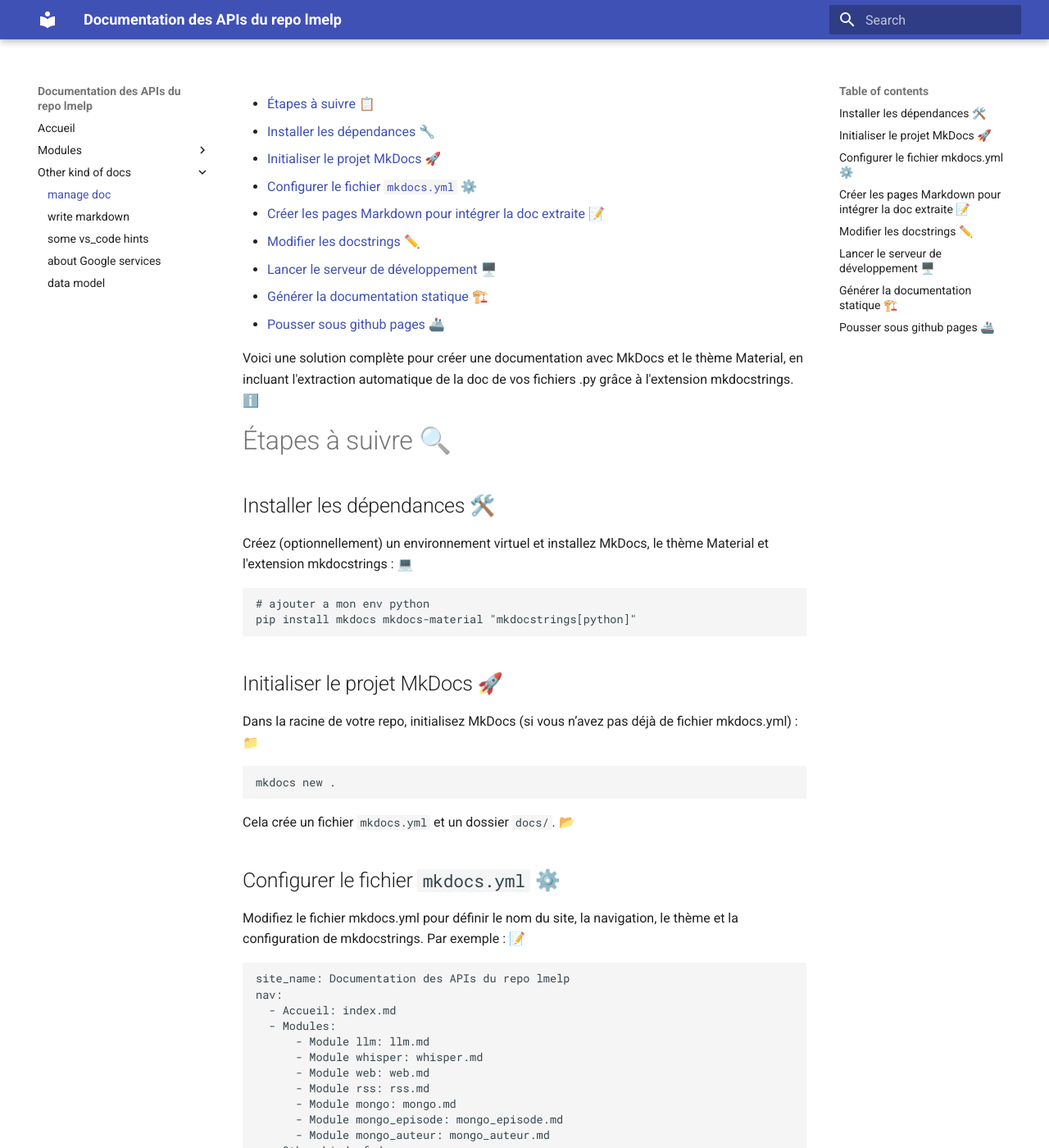
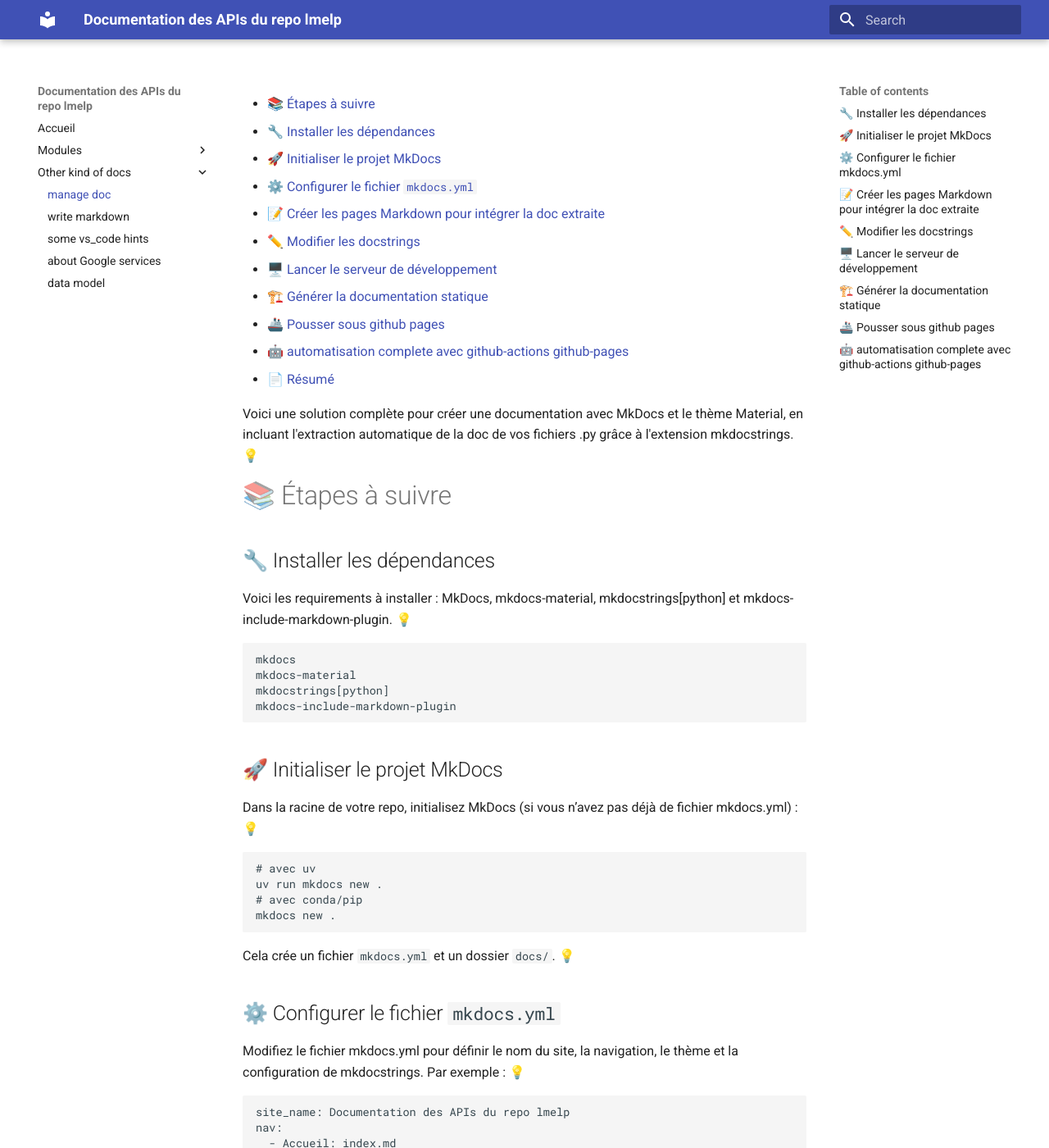
Before and after one commit to castorfou/lmelp, an MkDocs documentation site: the page built from docs/readme_doc.md, in a window 1280 px wide and 1400 px high. Shown: the whole window at 82% size. Built offline with MkDocs 1.6.1 and Material for MkDocs 9.7.7, drawn with Linux system fonts in a browser that asks for light colours; some of the changed text lies outside the part shown.

````diff
--- a/docs/readme_doc.md
+++ b/docs/readme_doc.md
@@ -1,45 +1,50 @@
-- [Étapes à suivre](#etapes-a-suivre) 📋
-  - [Installer les dépendances](#installer-les-dependances) 🔧
-  - [Initialiser le projet MkDocs](#initialiser-le-projet-mkdocs) 🚀
-  - [Configurer le fichier `mkdocs.yml`](#configurer-le-fichier-mkdocsyml) ⚙️
-  - [Créer les pages Markdown pour intégrer la doc extraite](#creer-les-pages-markdown-pour-integrer-la-doc-extraite) 📝
-  - [Modifier les docstrings](#modifier-les-docstrings) ✏️
-  - [Lancer le serveur de développement](#lancer-le-serveur-de-developpement) 🖥️
-  - [Générer la documentation statique](#generer-la-documentation-statique) 🏗️
-  - [Pousser sous github pages](#pousser-sous-github-pages) 🚢
+- [📚 Étapes à suivre](#-étapes-à-suivre)
+  - [🔧 Installer les dépendances](#-installer-les-dépendances)
+  - [🚀 Initialiser le projet MkDocs](#-initialiser-le-projet-mkdocs)
+  - [⚙️ Configurer le fichier `mkdocs.yml`](#️-configurer-le-fichier-mkdocsyml)
+  - [📝 Créer les pages Markdown pour intégrer la doc extraite](#-créer-les-pages-markdown-pour-intégrer-la-doc-extraite)
+  - [✏️ Modifier les docstrings](#️-modifier-les-docstrings)
+  - [🖥️ Lancer le serveur de développement](#️-lancer-le-serveur-de-développement)
+  - [🏗️ Générer la documentation statique](#️-générer-la-documentation-statique)
+  - [🚢 Pousser sous github pages](#-pousser-sous-github-pages)
+  - [🤖 automatisation complete avec github-actions github-pages](#-automatisation-complete-avec-github-actions-github-pages)
+- [📄 Résumé](#-résumé)
 
-Voici une solution complète pour créer une documentation avec MkDocs et le thème Material, en incluant l'extraction automatique de la doc de vos fichiers .py grâce à l'extension mkdocstrings. ℹ️
+Voici une solution complète pour créer une documentation avec MkDocs et le thème Material, en incluant l'extraction automatique de la doc de vos fichiers .py grâce à l'extension mkdocstrings. 💡
 
-# Étapes à suivre 🔍
+# 📚 Étapes à suivre
 
-## Installer les dépendances 🛠️
+## 🔧 Installer les dépendances
+Voici les requirements à installer : MkDocs, mkdocs-material, mkdocstrings[python] et mkdocs-include-markdown-plugin. 💡
 
-Créez (optionnellement) un environnement virtuel et installez MkDocs, le thème Material et l'extension mkdocstrings : 💻
+```text
+mkdocs
+mkdocs-material
+mkdocstrings[python]
+mkdocs-include-markdown-plugin
+```
+
+## 🚀 Initialiser le projet MkDocs
+Dans la racine de votre repo, initialisez MkDocs (si vous n’avez pas déjà de fichier mkdocs.yml) : 💡
 
 ```bash
-# ajouter a mon env python
-pip install mkdocs mkdocs-material "mkdocstrings[python]"
-```
-
-## Initialiser le projet MkDocs 🚀
-
-Dans la racine de votre repo, initialisez MkDocs (si vous n’avez pas déjà de fichier mkdocs.yml) : 📁
-
-```bash
+# avec uv
+uv run mkdocs new .
+# avec conda/pip
 mkdocs new .
 ```
 
-Cela crée un fichier `mkdocs.yml` et un dossier `docs/`. 📂
+Cela crée un fichier `mkdocs.yml` et un dossier `docs/`. 💡
 
-## Configurer le fichier `mkdocs.yml` ⚙️
-
-Modifiez le fichier mkdocs.yml pour définir le nom du site, la navigation, le thème et la configuration de mkdocstrings. Par exemple : 📝
+## ⚙️ Configurer le fichier `mkdocs.yml`
+Modifiez le fichier mkdocs.yml pour définir le nom du site, la navigation, le thème et la configuration de mkdocstrings. Par exemple : 💡
 
 ```yaml
 site_name: Documentation des APIs du repo lmelp
 nav:
   - Accueil: index.md
   - Modules:
+      - Module config: config.md
       - Module llm: llm.md
       - Module whisper: whisper.md
       - Module web: web.md
@@ -62,6 +69,7 @@ markdown_extensions:
 
 plugins:
   - search
+  - include-markdown
   - mkdocstrings:
       default_handler: python
       handlers:
@@ -69,14 +77,12 @@ plugins:
           paths: [nbs]
 ```
 
-Quelques points à noter : ℹ️
+Quelques points à noter : ⭐
+- Vous pouvez organiser votre navigation comme vous le souhaitez. ⭐
+- La section `plugins` avec mkdocstrings permet d'extraire la doc des fichiers Python. ⭐
 
-- Vous pouvez organiser votre navigation comme vous le souhaitez. ✅
-- La section `plugins` avec mkdocstrings permet d'extraire la doc des fichiers Python. 🔍
-
-## Créer les pages Markdown pour intégrer la doc extraite 📝
-
-Dans le dossier `docs/`, créez par exemple un fichier `mongo_auteur.md` pour documenter le module `mongo_auteur.py` : 📄
+## 📝 Créer les pages Markdown pour intégrer la doc extraite
+Dans le dossier `docs/`, créez par exemple un fichier `mongo_auteur.md` pour documenter le module `mongo_auteur.py` : 💡
 
 ```markdown
 # Module mongo_auteur
@@ -86,7 +92,7 @@ Dans le dossier `docs/`, créez par exemple un fichier `mongo_auteur.md` pour do
       show_root_full_path: false
 ```
 
-De même, créez un fichier `mongo_episode.md` pour documenter `mongo_episode.py` : 📄
+De même, créez un fichier `mongo_episode.md` pour documenter `mongo_episode.py` : 💡
 
 ```markdown
 # Module mongo_episode
@@ -96,11 +102,10 @@ De même, créez un fichier `mongo_episode.md` pour documenter `mongo_episode.py
       show_root_full_path: false
 ```
 
-L'opérateur `:::` indique à mkdocstrings (via la syntaxe Python) d'extraire automatiquement les docstrings du module nommé (`mongo_auteur` ou `mongo_episode`). 🔍
-Assurez-vous que ces modules soient dans votre `PYTHONPATH` ou que vous spécifiiez leur chemin relatif si besoin. ⚠️
+L'opérateur `:::` indique à mkdocstrings (via la syntaxe Python) d'extraire automatiquement les docstrings du module nommé (`mongo_auteur` ou `mongo_episode`). 💡
+Assurez-vous que ces modules soient dans votre `PYTHONPATH` ou que vous spécifiiez leur chemin relatif si besoin. 💡
 
-## Modifier les docstrings ✏️
-
+## ✏️ Modifier les docstrings
 J'utilise copilot avec le prompt suivant : 💡
 
 ```text
@@ -108,37 +113,58 @@ peux-tu ajouter des docstrings au format Google style utilisables par mkdocs ou
 precise egalement les bons types dans la signature des methodes/fonctions ainsi que le type de sortie s'il y a lieu.
 ```
 
-## Lancer le serveur de développement 🖥️
-
-Pour visualiser la documentation, exécutez : 👀
+## 🖥️ Lancer le serveur de développement
+Pour visualiser la documentation, exécutez : 💡
 
 ```bash
 mkdocs serve
 ```
 
-Vous pourrez alors accéder à l’interface web sur http://127.0.0.1:8000. 🌐
+ou avec uv
+```bash
+uv run mkdocs serve
+```
 
-## Générer la documentation statique 🏗️
+Vous pourrez alors accéder à l’interface web sur http://127.0.0.1:8000. 💡
 
-Quand vous êtes satisfait, générez le site statique : 🏁
+## 🏗️ Générer la documentation statique
+Quand vous êtes satisfait, générez le site statique : 💡
 
 ```bash
 mkdocs build
 ```
 
-Le site sera créé dans le dossier `site/`, prêt à être déployé. 🚀
+ou avec uv
+```bash
+uv run mkdocs build
+```
 
-## Pousser sous github pages 🚢
+Le site sera créé dans le dossier `site/`, prêt à être déployé. 💡
 
+## 🚢 Pousser sous github pages
 ```bash
 mkdocs gh-deploy
 ```
 
-**Résumé** 📝
+ou avec uv
+```bash
+uv run mkdocs gh-deploy
+```
 
-- Vous installez MkDocs, Material, et mkdocstrings. ✅
-- Vous configurez `mkdocs.yml` pour intégrer mkdocstrings et vous indiquez dans la navigation les pages souhaitées. 🗂️
-- Dans vos pages Markdown, vous utilisez la syntaxe `:::` pour extraire automatiquement la doc de vos fichiers Python. 🔍
-- Vous lancez le serveur MkDocs pour vérifier l'interface web moderne et bien organisée. 👓
+## 🤖 automatisation complete avec github-actions github-pages
+[doc Material for MkDocs: Publishing your site¶](https://squidfunk.github.io/mkdocs-material/publishing-your-site/) 💡
 
-Cette approche vous permettra d'avoir une documentation conviviale et rapidement mise à jour à partir de vos docstrings. 👍
+Several steps: 💡
+- copy/paste `.github/workflows/ci.yml` ⭐
+- at each commit/push (in main), this fires, builds and deploys doc ⭐
+- it is accessible in [https://castorfou.github.io/lmelp](https://castorfou.github.io/lmelp) ⭐
+- display a link to doc from repo GitHub page: `Edit repository details` > Check `Use your GitHub Pages website` ⭐
+
+# 📄 Résumé
+
+- Vous installez MkDocs, Material, et mkdocstrings. ⭐
+- Vous configurez `mkdocs.yml` pour intégrer mkdocstrings et vous indiquez dans la navigation les pages souhaitées. ⭐
+- Dans vos pages Markdown, vous utilisez la syntaxe `:::` pour extraire automatiquement la doc de vos fichiers Python. ⭐
+- Vous lancez le serveur MkDocs pour vérifier l'interface web moderne et bien organisée. ⭐
+
+Cette approche vous permettra d'avoir une documentation conviviale et rapidement mise à jour à partir de vos docstrings. 💡
````
Also changed, not shown: other parts of docs/readme_doc.md (+4 -2 lines), docs/readme_markdown.md (+21 -26 lines), docs/readme_vscode_hints.md (+48 -59 lines).
